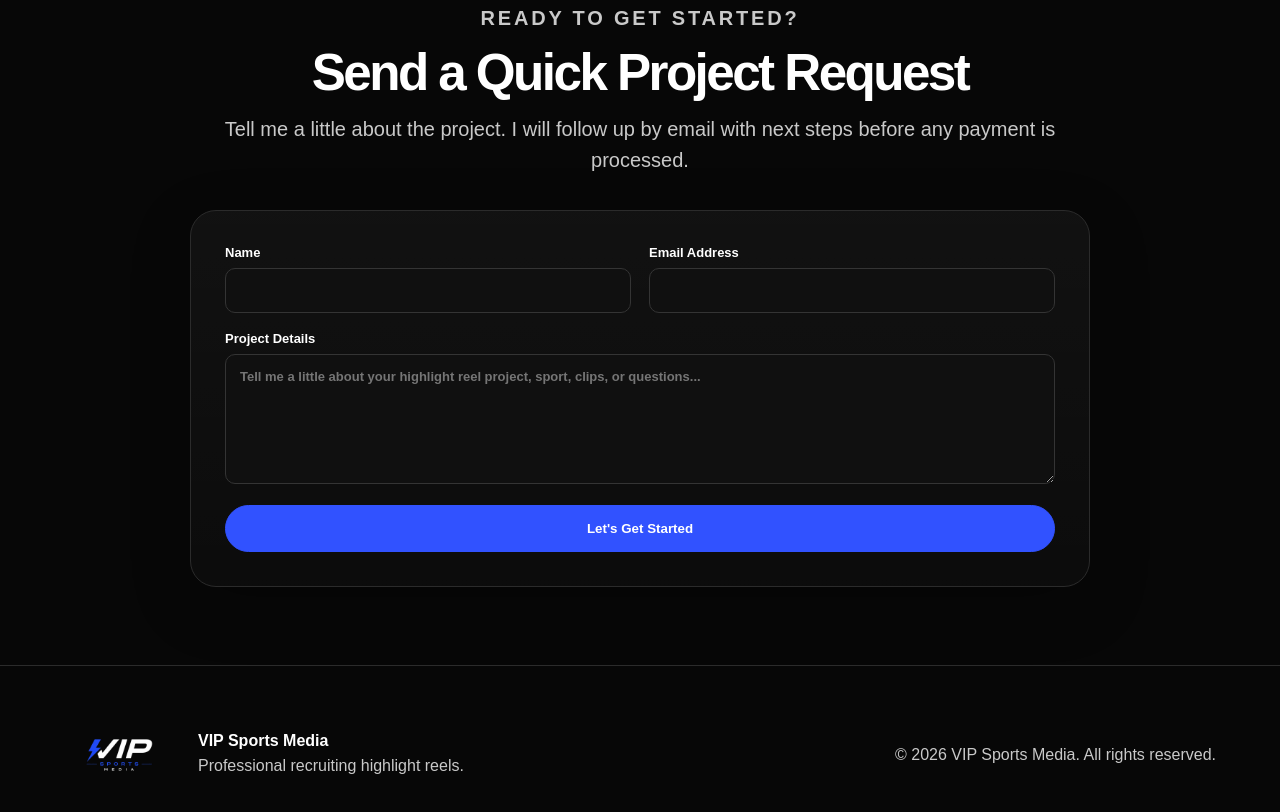
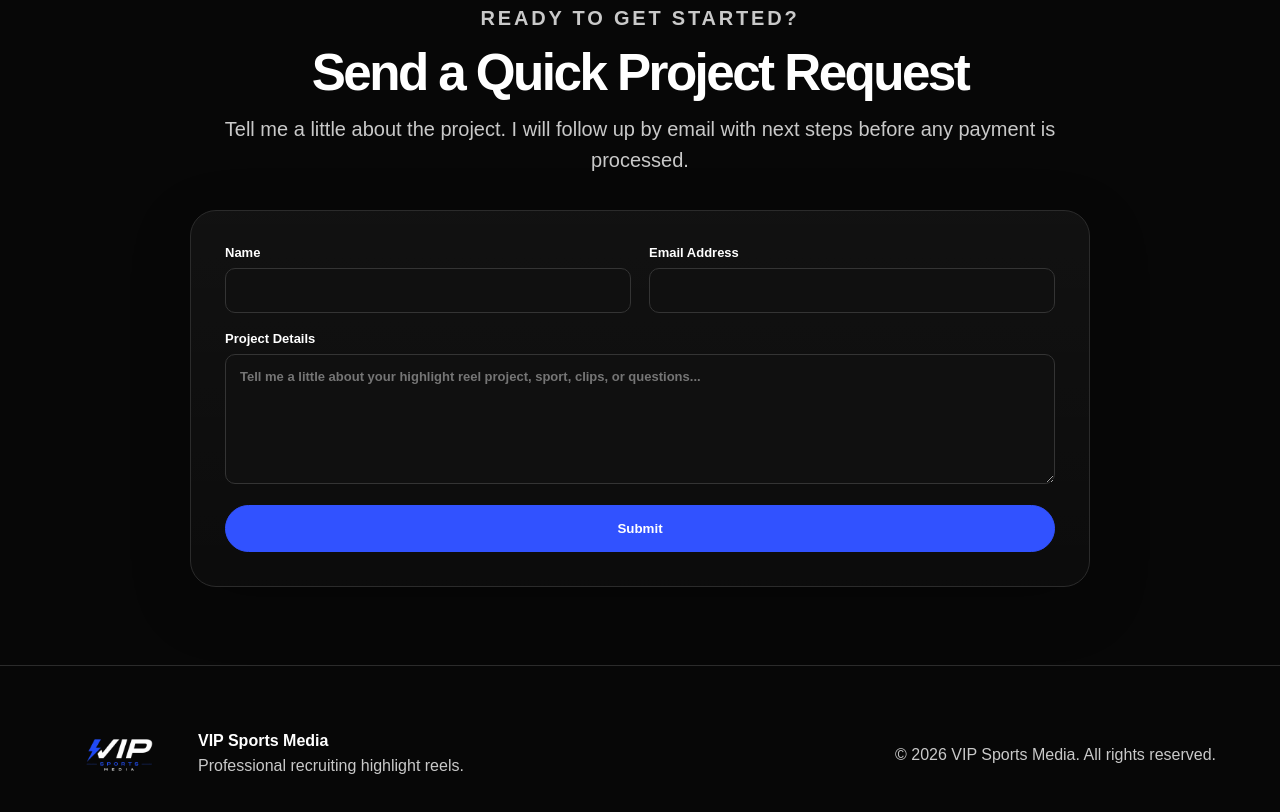
Before and after one commit to videoitpro/vip-sports-media, a plain HTML site: page index.html in a window 1280 px wide. Shown: the part 2680-3492 px from the top of the page. Drawn offline with Linux system fonts and the light colour scheme.

Commit message:
Update index.html

```diff
--- a/index.html
+++ b/index.html
@@ -131,7 +131,7 @@
           <textarea name="Project Details" placeholder="Tell me a little about your highlight reel project, sport, clips, or questions..."></textarea>
         </label>
         <input type="hidden" name="_subject" value="New VIP Sports Media Project Request">
-        <button class="btn btn-full" type="submit">Let's Get Started</button>
+        <button class="btn btn-full" type="submit">Submit</button>
       </form>
     </section>
   </main>
```
